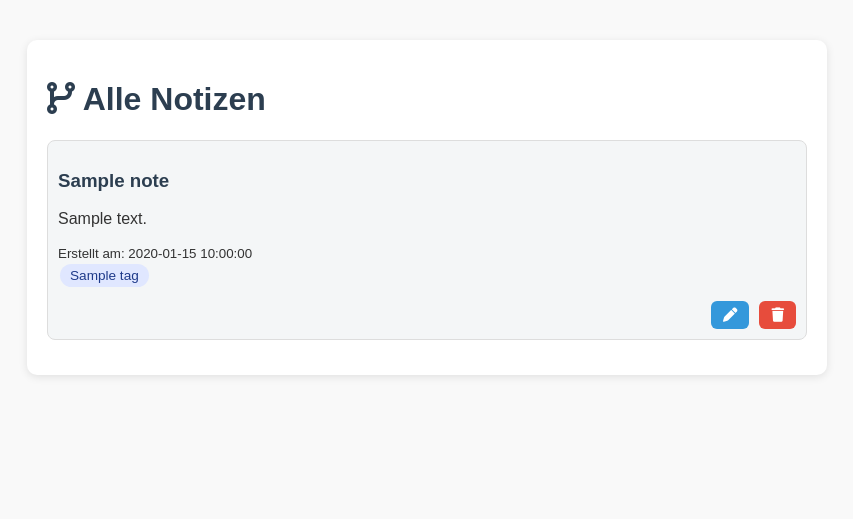
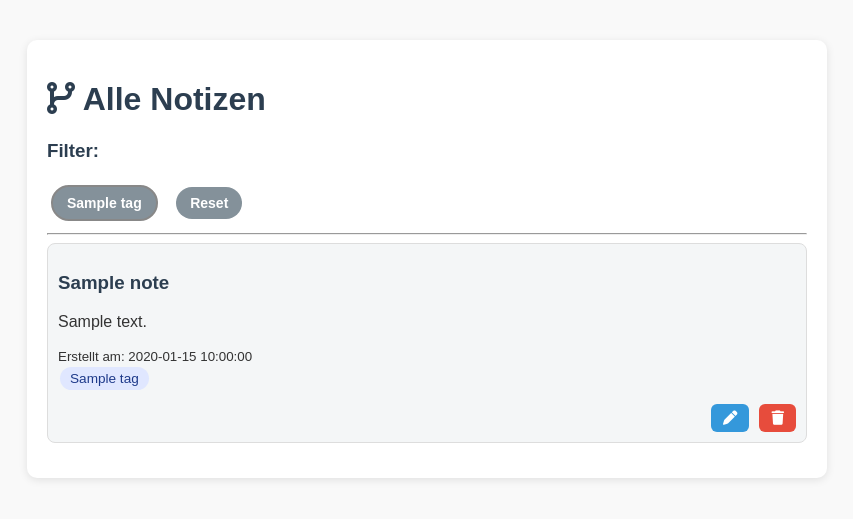
Before and after one commit to mailapg/smartnotes, a FastAPI app: template app/templates/list.html in a window 1280 px wide. Shown: the part 54-573 px from the top of the page, without its empty margins (213-1066 px from the left). Run offline with FastAPI, Linux system fonts and the light colour scheme; the template is opened without the code that fills it: most values are stand-ins (such as "Sample title", 1, 10 or a date in 2020).

Commit message:
feat(notes): add tag filter buttons and adjust time display (+2h offset)
- Implement tag-based filtering: fetch all distinct tags and render as buttons
- Allow multiple tags to be toggled on/off, using MongoDB $all for filtering
- Add reset option to clear active filters and show all notes
- Keep storing created_at in UTC but display it in local German time (+2h offset)
- Apply formatted time consistently in list, random, and edit views

```diff
--- a/app/templates/list.html
+++ b/app/templates/list.html
@@ -1,5 +1,23 @@
-{% extends "index.html" %} {% block content %}
+{% extends "index.html" %}
+{% block content %}
 <h1><i class="fa-solid fa-code-branch"></i> Alle Notizen</h1>
+
+<div class="filter-tags">
+<h3>Filter:</h3>
+<div class="tags">
+    {% for tag in all_tags %}
+<button
+        type="button"
+        class="tag-btn {% if tag in active_tags %}active{% endif %}"
+        onclick="toggleTag('{{ tag }}')">
+        {{ tag }}
+</button>
+    {% endfor %}
+<a href="/list" class="btn btn-reset">Reset</a>
+</div>
+</div>
+
+<hr />
 
 {% for note in notes %}
 <div class="note">
@@ -14,16 +32,32 @@
 
   <div class="note-actions">
 <a href="/edit/{{ note._id }}" class="btn btn-edit">
-      <i class="fa-solid fa-pen"></i
-    ></a>
-    <a
-      href="#"
-      class="btn btn-delete"
-      onclick="deleteNote('{{ note._id }}')">
-      <i class="fa-solid fa-trash"></i
-    ></a>
+<i class="fa-solid fa-pen"></i>
+</a>
+<a href="#" class="btn btn-delete" onclick="deleteNote('{{ note._id }}')">
+<i class="fa-solid fa-trash"></i>
+</a>
+</div>
+</div>
+{% endfor %}
 
 <script>
+  // Aktive Tags aus der URL holen
+  let activeTags = new URLSearchParams(window.location.search).get("tags");
+  activeTags = activeTags ? activeTags.split(",") : [];
+
+  function toggleTag(tag) {
+    if (activeTags.includes(tag)) {
+      activeTags = activeTags.filter(t => t !== tag);
+    } else {
+      activeTags.push(tag);
+    }
+    const url = activeTags.length > 0
+      ? `/list?tags=${activeTags.join(",")}`
+      : "/list";
+    window.location.href = url;
+  }
+
   async function deleteNote(id) {
     if (confirm('Diese Notiz wirklich löschen?')) {
       await fetch(`/delete/${id}`, { method: 'DELETE' });
@@ -31,6 +65,44 @@
     }
   }
 </script>
-  </div>
-</div>
-{% endfor %} {% endblock %}
+
+<style>
+  .tag-btn {
+    margin: 4px;
+    padding: 8px 14px;
+    border: 2px solid #888;
+    border-radius: 20px;
+    background: #84919a;
+    cursor: pointer;
+    transition: all 0.2s ease;
+    font-size: 14px;
+  }
+
+  .tag-btn:hover {
+    background: #cad9e8;
+  }
+
+  .tag-btn.active {
+    background: #28a745;       /* kräftiges Grün */
+    color: #fff;
+    border-color: #1e7e34;
+    box-shadow: 0 0 5px rgba(40,167,69,0.6);
+  }
+
+  .btn-reset {
+    margin-left: 10px;
+    text-decoration: none;
+    padding: 8px 14px;
+    background: #84919a;       /* Rot für Reset */
+    color: #fff;
+    border-radius: 20px;
+    border: none;
+    cursor: pointer;
+    font-size: 14px;
+  }
+
+  .btn-reset:hover {
+    background: #4f575d;
+  }
+</style>
+{% endblock %}
```
Also changed, not shown: app/routers/notes.py (+34 -13 lines). Lines whose indentation alone changed are shown as unchanged.
